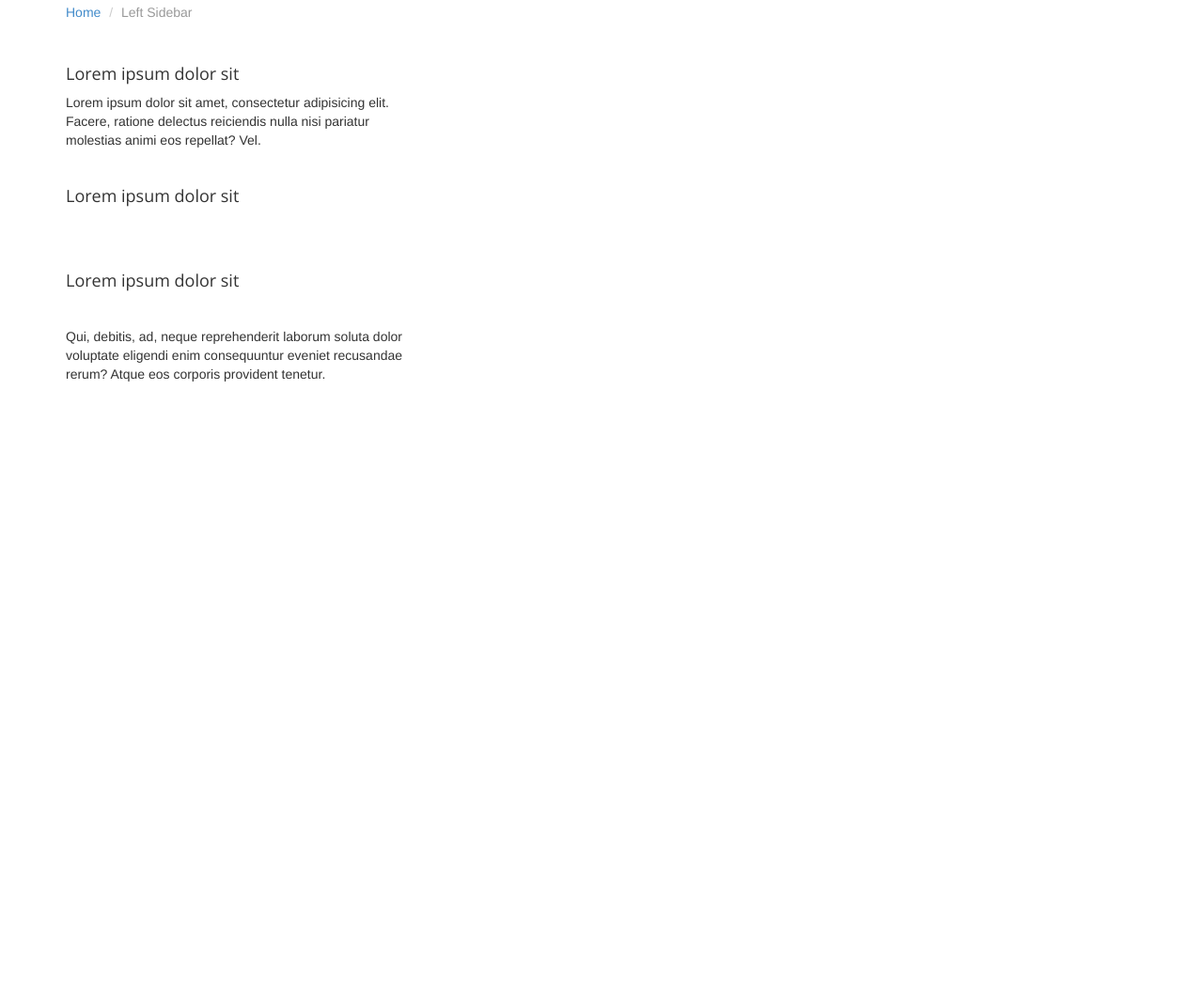
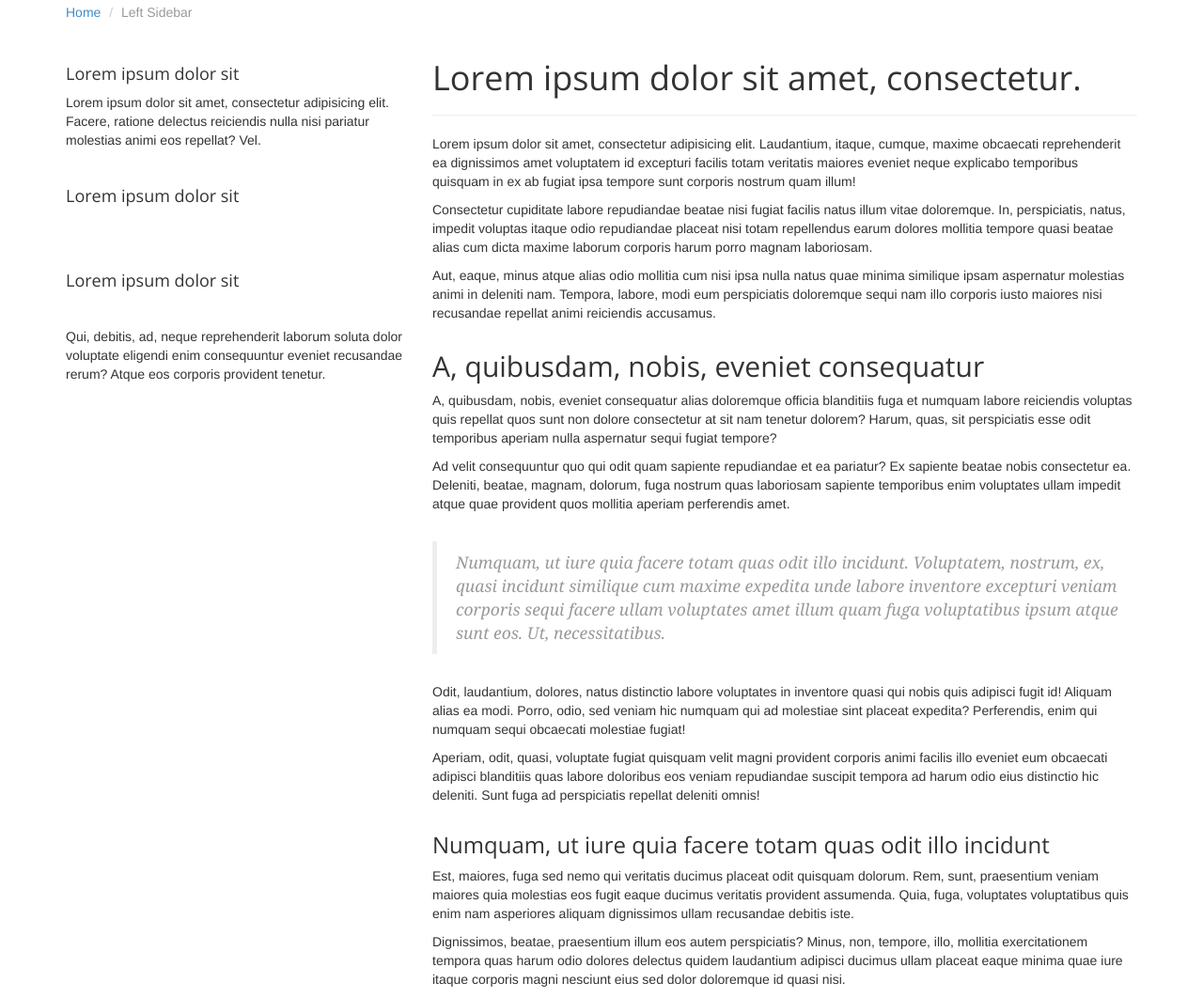
Before and after one commit to amir-398/blog-22-09, a plain HTML site: page sidebar-left.html in a window 1280 px wide. Shown: the part 827-1889 px from the top of the page at 94% size. Before the commit the page ends 1295 px from the top, so only its background shows below. Drawn offline with nearby package versions, Linux system fonts and the light colour scheme.

Commit message:
ajout des articles

```diff
--- a/sidebar-left.html
+++ b/sidebar-left.html
@@ -67,6 +67,30 @@
 
 			</aside>
 			<!-- /Sidebar -->
+
+			<!-- Article main content -->
+			<article class="col-md-8 maincontent">
+				<header class="page-header">
+					<h1 class="page-title">Lorem ipsum dolor sit amet, consectetur.</h1>
+				</header>
+				<p>Lorem ipsum dolor sit amet, consectetur adipisicing elit. Laudantium, itaque, cumque, maxime obcaecati reprehenderit ea dignissimos amet voluptatem id excepturi facilis totam veritatis maiores eveniet neque explicabo temporibus quisquam in ex ab fugiat ipsa tempore sunt corporis nostrum quam illum!</p>
+				<p>Consectetur cupiditate labore repudiandae beatae nisi fugiat facilis natus illum vitae doloremque. In, perspiciatis, natus, impedit voluptas itaque odio repudiandae placeat nisi totam repellendus earum dolores mollitia tempore quasi beatae alias cum dicta maxime laborum corporis harum porro magnam laboriosam.</p>
+				<p>Aut, eaque, minus atque alias odio mollitia cum nisi ipsa nulla natus quae minima similique ipsam aspernatur molestias animi in deleniti nam. Tempora, labore, modi eum perspiciatis doloremque sequi nam illo corporis iusto maiores nisi recusandae repellat animi reiciendis accusamus.</p>
+
+				<h2>A, quibusdam, nobis, eveniet consequatur</h2>
+				<p>A, quibusdam, nobis, eveniet consequatur alias doloremque officia blanditiis fuga et numquam labore reiciendis voluptas quis repellat quos sunt non dolore consectetur at sit nam tenetur dolorem? Harum, quas, sit perspiciatis esse odit temporibus aperiam nulla aspernatur sequi fugiat tempore?</p>
+				<p>Ad velit consequuntur quo qui odit quam sapiente repudiandae et ea pariatur? Ex sapiente beatae nobis consectetur ea. Deleniti, beatae, magnam, dolorum, fuga nostrum quas laboriosam sapiente temporibus enim voluptates ullam impedit atque quae provident quos mollitia aperiam perferendis amet.</p>
+
+				<blockquote>Numquam, ut iure quia facere totam quas odit illo incidunt. Voluptatem, nostrum, ex, quasi incidunt similique cum maxime expedita unde labore inventore excepturi veniam corporis sequi facere ullam voluptates amet illum quam fuga voluptatibus ipsum atque sunt eos. Ut, necessitatibus.</blockquote>
+				<p>Odit, laudantium, dolores, natus distinctio labore voluptates in inventore quasi qui nobis quis adipisci fugit id! Aliquam alias ea modi. Porro, odio, sed veniam hic numquam qui ad molestiae sint placeat expedita? Perferendis, enim qui numquam sequi obcaecati molestiae fugiat!</p>
+				<p>Aperiam, odit, quasi, voluptate fugiat quisquam velit magni provident corporis animi facilis illo eveniet eum obcaecati adipisci blanditiis quas labore doloribus eos veniam repudiandae suscipit tempora ad harum odio eius distinctio hic deleniti. Sunt fuga ad perspiciatis repellat deleniti omnis!</p>
+
+				<h3>Numquam, ut iure quia facere totam quas odit illo incidunt</h3>
+				<p>Est, maiores, fuga sed nemo qui veritatis ducimus placeat odit quisquam dolorum. Rem, sunt, praesentium veniam maiores quia molestias eos fugit eaque ducimus veritatis provident assumenda. Quia, fuga, voluptates voluptatibus quis enim nam asperiores aliquam dignissimos ullam recusandae debitis iste.</p>
+				<p>Dignissimos, beatae, praesentium illum eos autem perspiciatis? Minus, non, tempore, illo, mollitia exercitationem tempora quas harum odio dolores delectus quidem laudantium adipisci ducimus ullam placeat eaque minima quae iure itaque corporis magni nesciunt eius sed dolor doloremque id quasi nisi.</p>
+			</article>
+			<!-- /Article -->
+
 		</div>
 	</div>	<!-- /container -->
 
```
